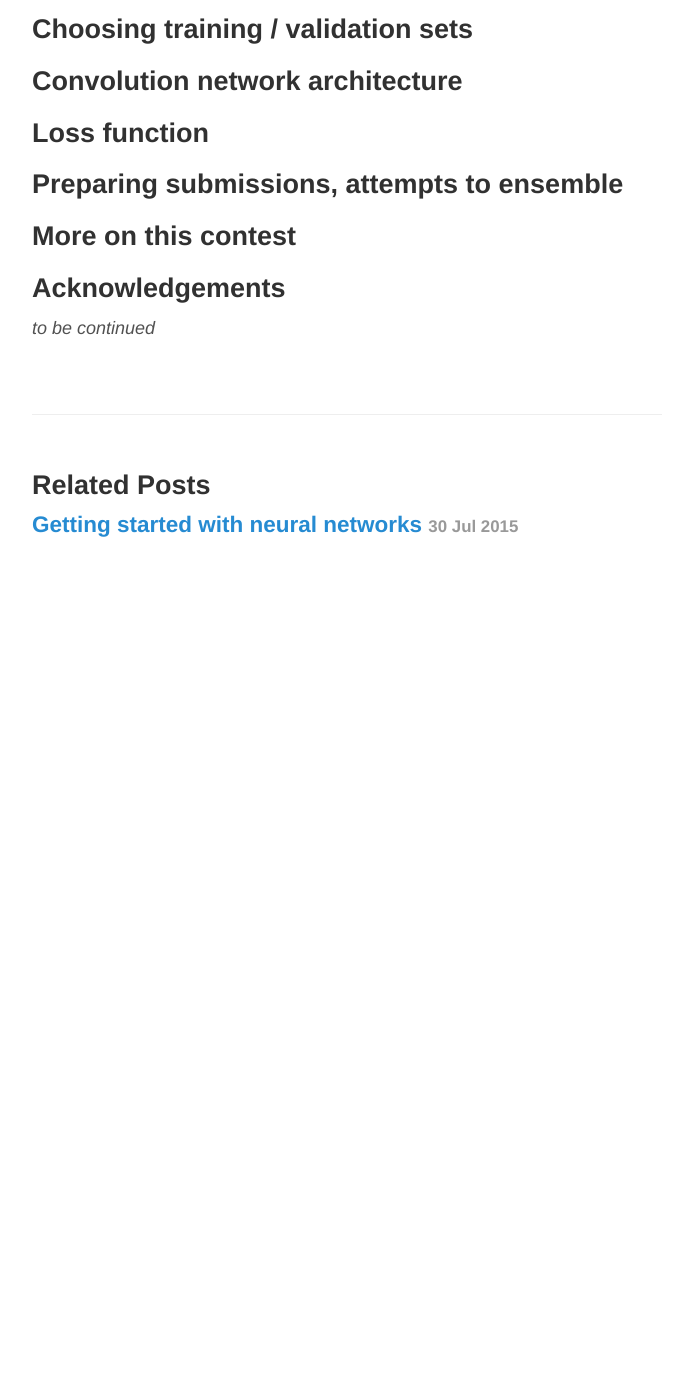
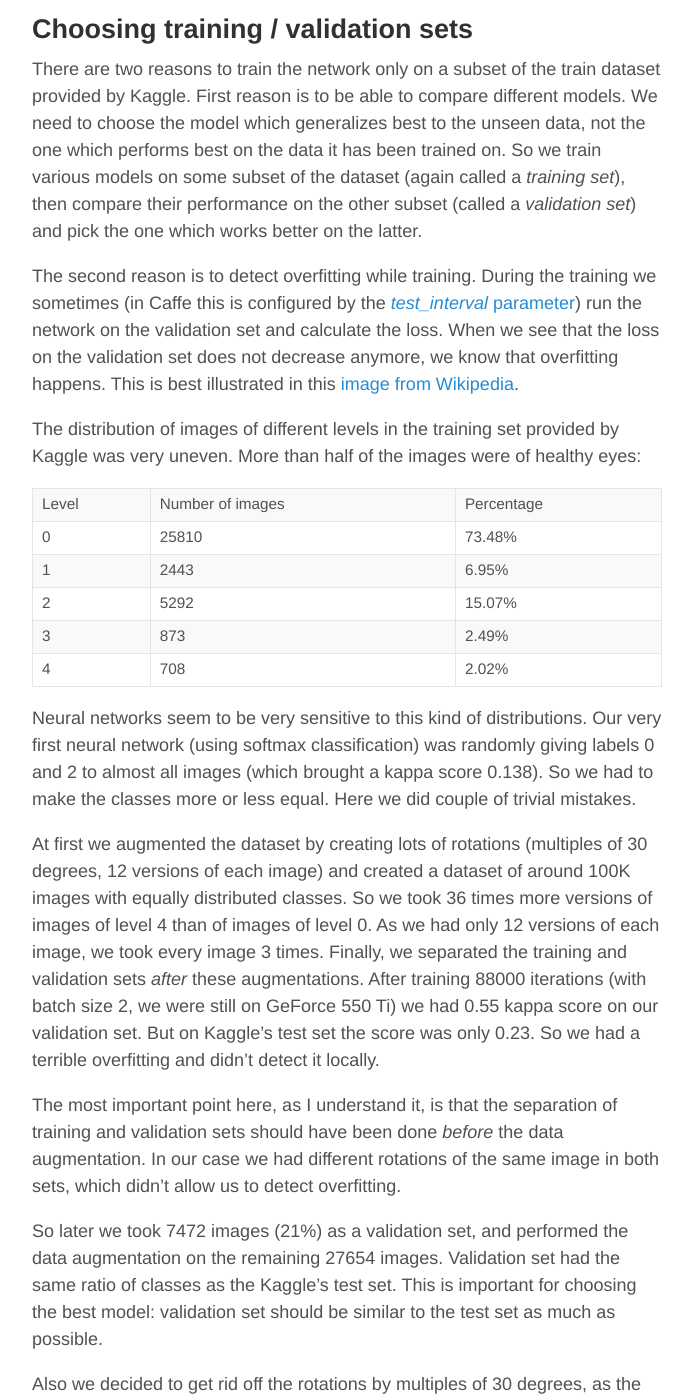
Before and after one commit to YerevaNN/yerevann.github.io, a Jekyll site: the page built from _posts/2015-08-15-diabetic-retinopathy-detection-contest-what-we-did-wrong.md, in a window 1280 px wide and 1400 px high, scrolled down 5955 px. Shown: the whole window, without its empty margins (293-986 px from the left). Built offline with Jekyll 4.4.1, drawn with Linux system fonts in a browser that asks for light colours; comment, search, counter and statistics services are not loaded; before the commit the page ends 6585 px from its top, so only the background shows below that; some of the changed text lies outside the part shown.

Commit message:
retinopathy post - training / validation

```diff
--- a/_posts/2015-08-15-diabetic-retinopathy-detection-contest-what-we-did-wrong.md
+++ b/_posts/2015-08-15-diabetic-retinopathy-detection-contest-what-we-did-wrong.md
@@ -54,7 +54,7 @@ Finally we tried to apply the [_equalize_](http://www.imagemagick.org/Usage/colo
 
 
 ## Data augmentation
-One of the problems of neural networks is that they are extremely powerful. They learn so well that they usually learn something that degrades their performance on other (previously unseen) data. One (made-up) example: the images in the training set are taken by different cameras and have different characteristics. If for some reason, say, the percentage of images of level 2 in dark images is higher than in general, the network may start to predict level 2 more often for dark images. We are not aware of any way to detect such "misleading" correlations by looking at neuron activations of convolution filters. It is possible to train the network on one subset of data and test it on another, and if the performance on these subsets are different, then the network has learned something very specific to the training data, and we should try to avoid it.
+One of the problems of neural networks is that they are extremely powerful. They learn so well that they usually learn something that degrades their performance on other (previously unseen) data. One (made-up) example: the images in the training set are taken by different cameras and have different characteristics. If for some reason, say, the percentage of images of level 2 in dark images is higher than in general, the network may start to predict level 2 more often for dark images. We are not aware of any way to detect such "misleading" correlations by looking at neuron activations of convolution filters. It is possible to train the network on one subset of data and test it on another, and if the performance on these subsets are different, then the network has learned something very specific to the training data, it has **overfit** the training data, and we should try to avoid it.
 
 One of the solutions to this problem is to enlarge the dataset in order to minimize the chances of such correlations to happen. This is called _[data augmentation](https://www.youtube.com/watch?v=Km1Q5VcSKAg&index=77&list=PL6Xpj9I5qXYEcOhn7TqghAJ6NAPrNmUBH)_. The organizers of this contest explicitly [forbid](https://www.kaggle.com/c/diabetic-retinopathy-detection/rules) to use data outside the dataset they provided. But it's obvious that if you take an image, zoom it, rotate it, flip it, change the brightness etc. the level of the disease is not changed. So it is possible to apply these transformations to the images and obtain much larger and "more random" training dataset. One approach is to take all versions of all images into the training set, another approach is to randomly choose one transformation for each of the images. The mixture of these approaches helps to solve another problem which will be discussed in the next section.
 
@@ -63,8 +63,43 @@ We applied very limited transformations only. For every image we created 4 sampl
 We believe that we spent way too little time on data augmentation. All other contestants we have seen use much more sophisticated transformations. Probably this was our most important mistake.
 
 ## Choosing training / validation sets
+There are two reasons to train the network only on a subset of the train dataset provided by Kaggle. First reason is to be able to compare different models. We need to choose the model which generalizes best to the unseen data, not the one which performs best on the data it has been trained on. So we train various models on some subset of the dataset (again called a _training set_), then compare their performance on the other subset (called a _validation set_) and pick the one which works better on the latter.
+
+The second reason is to detect overfitting while training. During the training we sometimes (in Caffe this is configured by the [_test_interval_ parameter](http://caffe.berkeleyvision.org/tutorial/solver.html)) run the network on the validation set and calculate the loss. When we see that the loss on the validation set does not decrease anymore, we know that overfitting happens. This is best illustrated in this [image from Wikipedia](https://en.wikipedia.org/wiki/Overfitting#/media/File:Overfitting_svg.svg).
+
+The distribution of images of different levels in the training set provided by Kaggle was very uneven. More than half of the images were of healthy eyes:
+
+| Level | Number of images | Percentage |
+| 0	| 25810 | 73.48% |
+| 1 | 2443 | 6.95% |
+| 2 | 5292 | 15.07% |
+| 3 | 873 | 2.49% |
+| 4 | 708 | 2.02% |
+
+Neural networks seem to be very sensitive to this kind of distributions. Our very first neural network (using softmax classification) was randomly giving labels 0 and 2 to almost all images (which brought a kappa score 0.138). So we had to make the classes more or less equal. Here we did couple of trivial mistakes.
+
+At first we augmented the dataset by creating lots of rotations (multiples of 30 degrees, 12 versions of each image) and created a dataset of around 100K images with equally distributed classes. So we took 36 times more versions of images of level 4 than of images of level 0. As we had only 12 versions of each image, we took every image 3 times. Finally, we separated the training and validation sets _after_ these augmentations. After training 88000 iterations (with batch size 2, we were still on GeForce 550 Ti) we had 0.55 kappa score on our validation set. But on Kaggle's test set the score was only 0.23. So we had a terrible overfitting and didn't detect it locally.
+
+The most important point here, as I understand it, is that the separation of training and validation sets should have been done _before_ the data augmentation. In our case we had different rotations of the same image in both sets, which didn't allow us to detect overfitting.
+
+So later we took 7472 images (21%) as a validation set, and performed the data augmentation on the remaining 27654 images. Validation set had the same ratio of classes as the Kaggle's test set. This is important for choosing the best model: validation set should be similar to the test set as much as possible.
+
+Also we decided to get rid off the rotations by multiples of 30 degrees, as the images were being distorted (we applied rotations _after_ resizing the images). Although after the competition we saw [other contestants](http://jeffreydf.github.io/diabetic-retinopathy-detection/) using such rotations. So maybe this was another mistake.
+
+Then, it turned out that the idea of taking copies of the same image is terrible, because the network overfits the smaller classes (like level 3 and level 4) and it is hard to notice that just by looking at validation loss values, because the corresponding classes are very small in the validation set. We identified this problem just 2 weeks before the competition deadline by carefully visualizing neuron activations on training and validation sets:
+
+|![Just the green channel: _(g)_](/public/2015-08-15/3-4-overfit.png "Just the green channel: _(g)_") |
+| --- |
+| Every dot corresponds to one image. Blue dots are from the training set, orange dots are from the validation set. _x_ axis is the activation of a top layer neuron. _y_ axis is the original label (0 to 4). Basically there is no overfitting for the images of level 0, 1 or 2: the activations are very similar. But the overfitting of the images of level 3 and 4 is obvious. Training samples are concentrated around fixed values, while validation samples are spread widely |
+
+Finally we decided to train a network to differentiate between two classes only: images of level 0 and 1 versus images of level 2, 3 and 4. The ratio of the images in these classes was 4:1. We augmented the training set only by vertical flipping and rotating by 180 degrees. We took all 4 versions of each image of the second class and we randomly took one of the 4 versions of each image of the first class. This way we ended up with a training set of two equal classes.
+
+Later we wanted to train a classifier which would differentiate level 0 images from level 1 images only, but the networks we tried didn't work at all. Another classifier we used to differentiate between level 2 and level 3 + level 4 images actually learned something, but we couldn't increase the overall kappa score based on that. More on this later.
 
 ## Convolution network architecture
+
+Our findings (a list)
+ReLU (Youtube video of googlers)
 
 ## Loss function
 
```
Also changed, not shown: public/2015-08-15/3-4-overfit.png (added).
